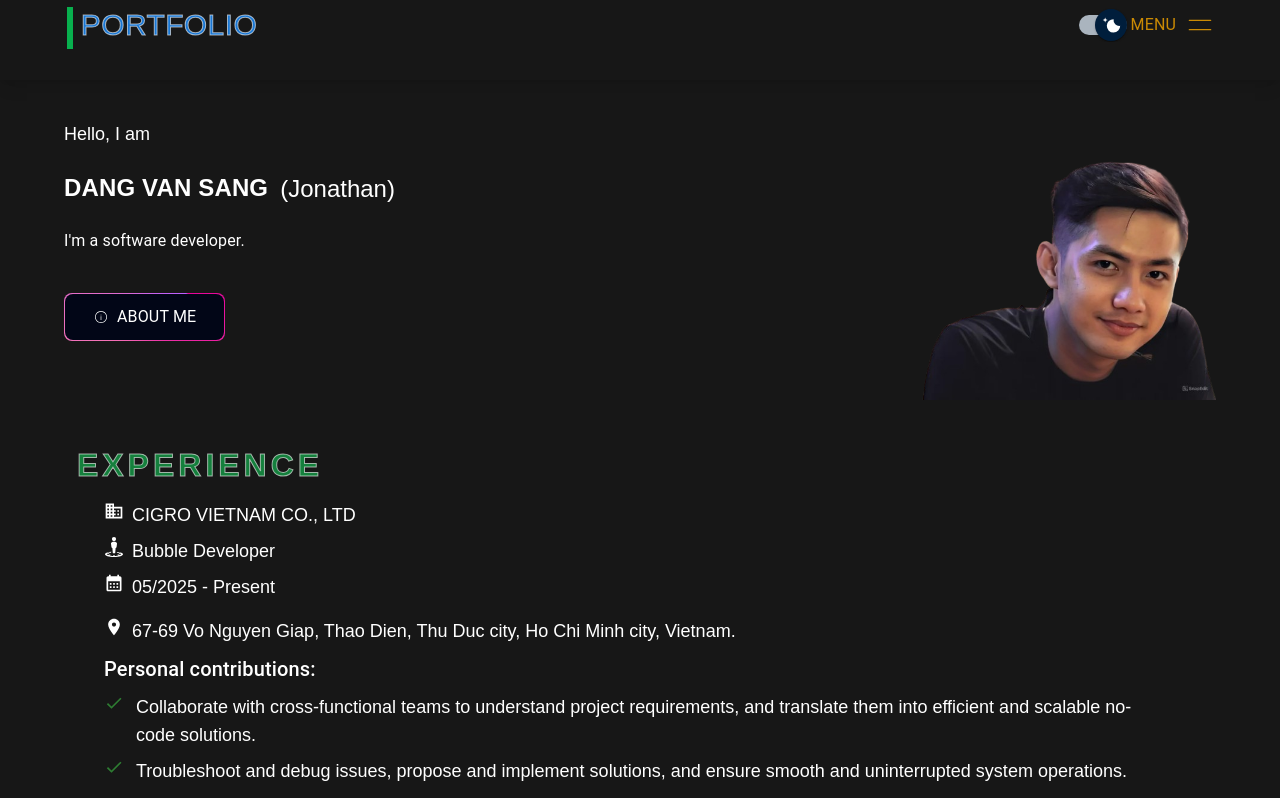
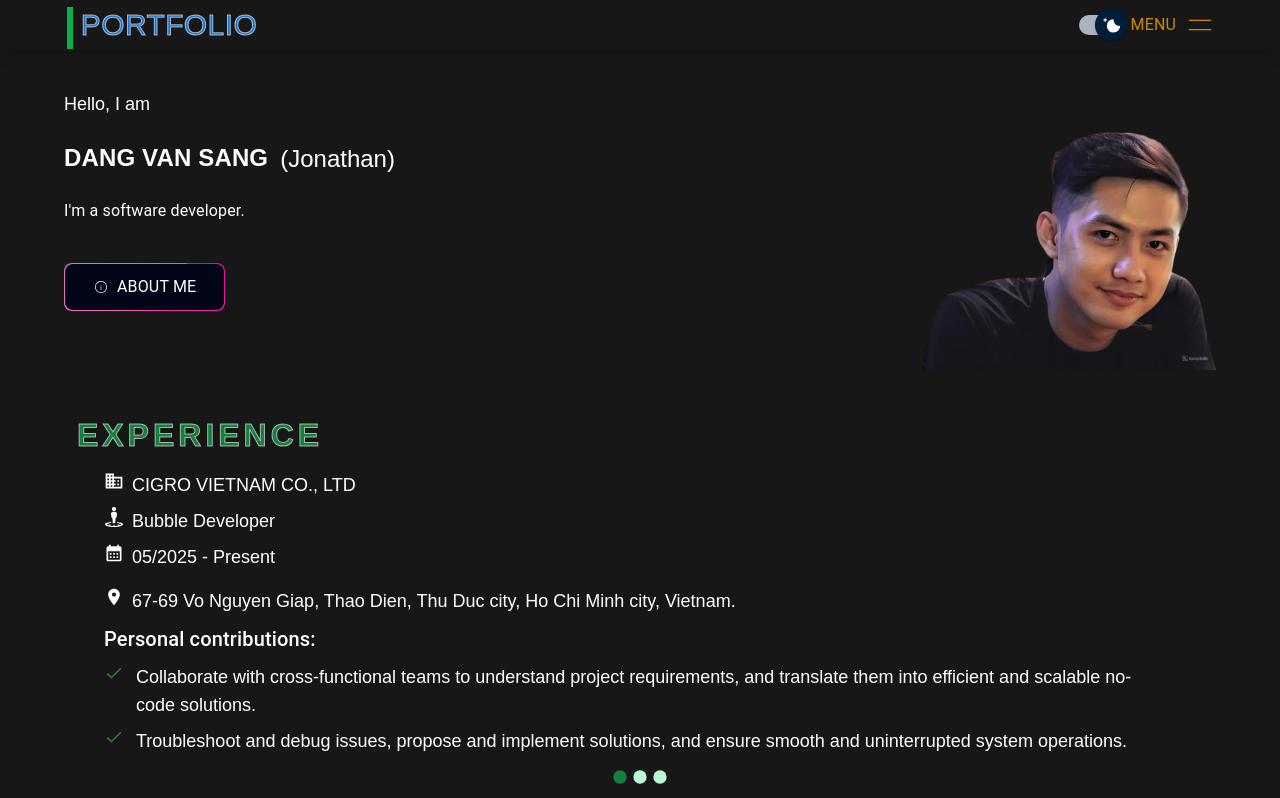
Before and after one commit to Sangdang2203/portfolio, a Next.js app: page / in a window 1280 px wide. Shown: the top 798 px of the page. Built offline with nearby package versions, Linux system fonts and the light colour scheme.

Commit message:
Update TheHeader.tsx

```diff
--- a/src/components/TheHeader.tsx
+++ b/src/components/TheHeader.tsx
@@ -35,8 +35,8 @@ export default function HeaderComponent() {
   };
 
   return (
-    <nav className="w-full h-[80px] px-3 md:px-[64px] z-50 shadow-lg">
-      <div className="flex justify-between items-center">
+    <nav className="w-full max-h-[80px] px-3 md:px-[64px] z-50 shadow-lg">
+      <div className="flex justify-between items-center w-full max-h-[80px]">
         <Button className="text-2xl button">
           <span className="text-3xl">&nbsp;portfolio&nbsp;</span>
           <span aria-hidden="true" className="hover-text">
```
